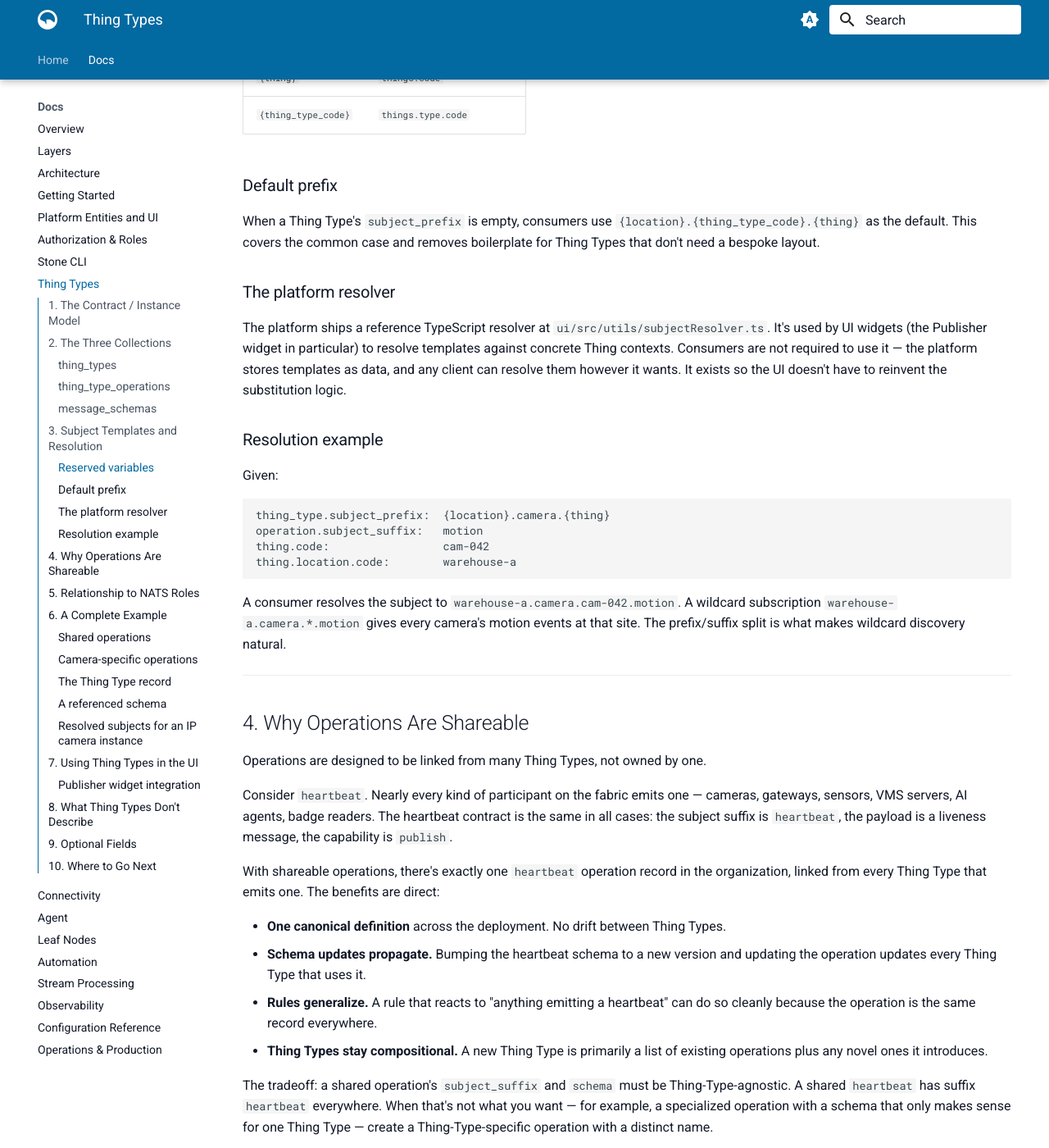
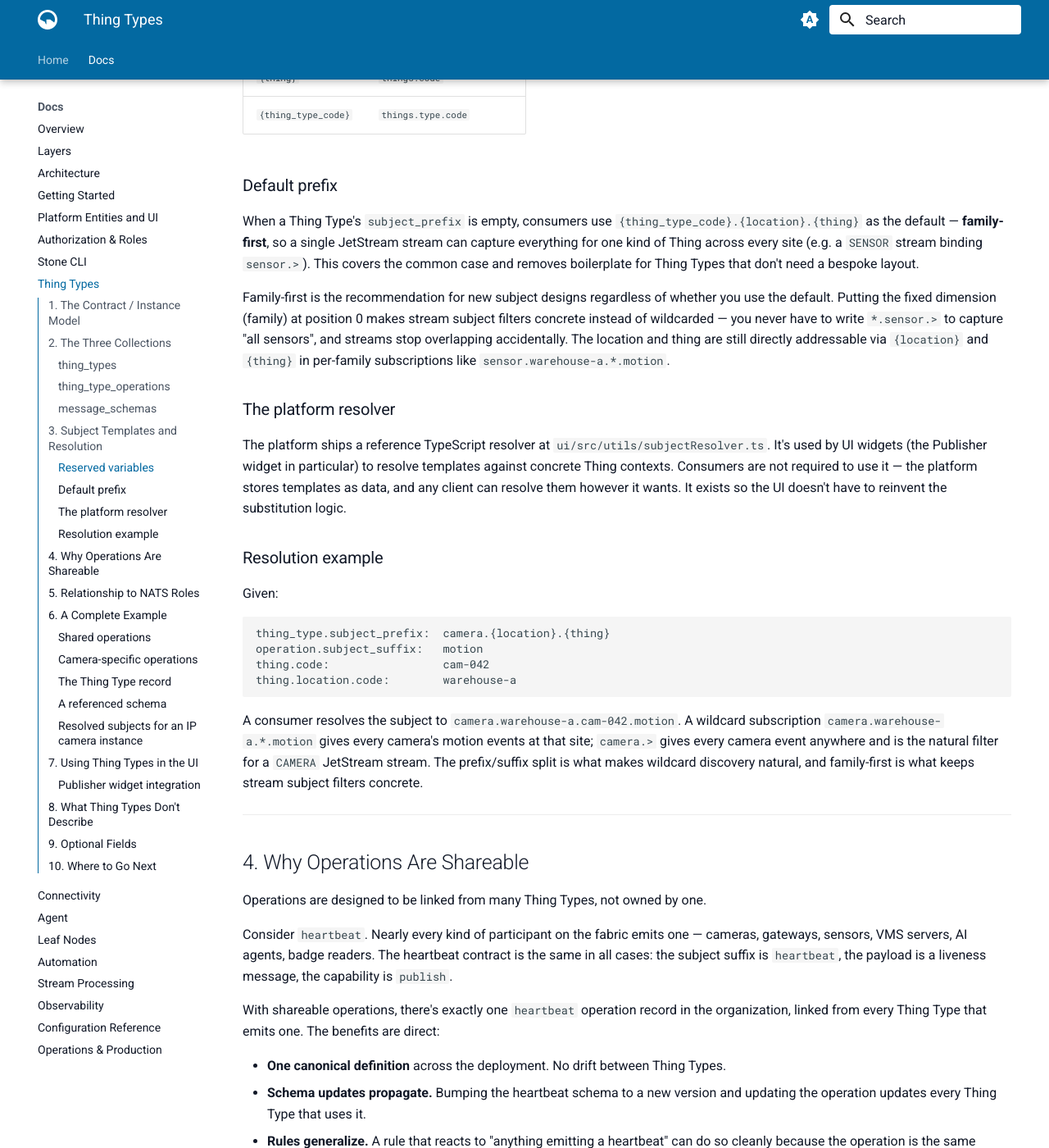
Before and after one commit to stone-age-io/platform-docs, an MkDocs documentation site: the page built from docs/thing-types.md, in a window 1280 px wide and 1400 px high, scrolled down 3164 px. Shown: the whole window at 82% size. Built offline with MkDocs 1.6.1 and Material for MkDocs 9.7.7, drawn with Linux system fonts in a browser that asks for light colours; some of the changed text lies outside the part shown.

Commit message:
subject namespace updates

````diff
--- a/docs/thing-types.md
+++ b/docs/thing-types.md
@@ -37,7 +37,7 @@ Key fields:
 |---|---|
 | `code` | URL-safe identifier, e.g. `ip_camera`. Used in subject templates and as a stable reference. |
 | `name`, `description` | Human-readable labels. |
-| `subject_prefix` | Template string like `{location}.camera.{thing}`. Stored literally. Empty values default to `{location}.{thing_type_code}.{thing}` when consumers resolve. |
+| `subject_prefix` | Template string like `camera.{location}.{thing}`. Stored literally. Empty values default to `{thing_type_code}.{location}.{thing}` when consumers resolve. |
 | `capabilities` | Coarse-grained summary of what this Thing Type does. Values: `publish`, `subscribe`, `request`, `reply`. Typically maintained as the union of its operations' capabilities. |
 | `operations` | Multi-relation to `thing_type_operations` — the verbs this Thing Type declares. |
 
@@ -81,7 +81,7 @@ All three collections are org-scoped via the standard tenancy API rules.
 
 ## 3. Subject Templates and Resolution
 
-Subject prefixes and suffixes are stored as **literal template strings**. The value `{location}.camera.{thing}` in a `subject_prefix` field is exactly the text stored — the curly braces are part of the value.
+Subject prefixes and suffixes are stored as **literal template strings**. The value `camera.{location}.{thing}` in a `subject_prefix` field is exactly the text stored — the curly braces are part of the value.
 
 ### Reserved variables
 
@@ -96,7 +96,9 @@ Consumers resolve templates against a Thing's context using these reserved varia
 
 ### Default prefix
 
-When a Thing Type's `subject_prefix` is empty, consumers use `{location}.{thing_type_code}.{thing}` as the default. This covers the common case and removes boilerplate for Thing Types that don't need a bespoke layout.
+When a Thing Type's `subject_prefix` is empty, consumers use `{thing_type_code}.{location}.{thing}` as the default — **family-first**, so a single JetStream stream can capture everything for one kind of Thing across every site (e.g. a `SENSOR` stream binding `sensor.>`). This covers the common case and removes boilerplate for Thing Types that don't need a bespoke layout.
+
+Family-first is the recommendation for new subject designs regardless of whether you use the default. Putting the fixed dimension (family) at position 0 makes stream subject filters concrete instead of wildcarded — you never have to write `*.sensor.>` to capture "all sensors", and streams stop overlapping accidentally. The location and thing are still directly addressable via `{location}` and `{thing}` in per-family subscriptions like `sensor.warehouse-a.*.motion`.
 
 ### The platform resolver
 
@@ -107,13 +109,13 @@ The platform ships a reference TypeScript resolver at `ui/src/utils/subjectResol
 Given:
 
 ```
-thing_type.subject_prefix:  {location}.camera.{thing}
+thing_type.subject_prefix:  camera.{location}.{thing}
 operation.subject_suffix:   motion
 thing.code:                 cam-042
 thing.location.code:        warehouse-a
 ```
 
-A consumer resolves the subject to `warehouse-a.camera.cam-042.motion`. A wildcard subscription `warehouse-a.camera.*.motion` gives every camera's motion events at that site. The prefix/suffix split is what makes wildcard discovery natural.
+A consumer resolves the subject to `camera.warehouse-a.cam-042.motion`. A wildcard subscription `camera.warehouse-a.*.motion` gives every camera's motion events at that site; `camera.>` gives every camera event anywhere and is the natural filter for a `CAMERA` JetStream stream. The prefix/suffix split is what makes wildcard discovery natural, and family-first is what keeps stream subject filters concrete.
 
 ---
 
@@ -196,7 +198,7 @@ Note that `snapshot_request` and `snapshot_reply` are two separate operations th
 code:              ip_camera
 name:              IP Camera
 description:       Network camera with motion detection and PTZ
-subject_prefix:    {location}.camera.{thing}
+subject_prefix:    camera.{location}.{thing}
 capabilities:      [publish, subscribe, reply]
 operations:        [heartbeat, status, motion, snapshot_reply, ptz]
 ```
@@ -227,11 +229,11 @@ Thing: `code = cam-042`, `type = ip_camera`, located at `warehouse-a`.
 
 | Operation | Capability | Resolved Subject |
 |---|---|---|
-| `heartbeat` | publish | `warehouse-a.camera.cam-042.heartbeat` |
-| `status` | publish | `warehouse-a.camera.cam-042.status` |
-| `motion` | publish | `warehouse-a.camera.cam-042.motion` |
-| `snapshot_reply` | reply | `warehouse-a.camera.cam-042.snapshot` |
-| `ptz` | subscribe | `warehouse-a.camera.cam-042.cmd.ptz` |
+| `heartbeat` | publish | `camera.warehouse-a.cam-042.heartbeat` |
+| `status` | publish | `camera.warehouse-a.cam-042.status` |
+| `motion` | publish | `camera.warehouse-a.cam-042.motion` |
+| `snapshot_reply` | reply | `camera.warehouse-a.cam-042.snapshot` |
+| `ptz` | subscribe | `camera.warehouse-a.cam-042.cmd.ptz` |
 
 ---
 
````
Also changed, not shown: docs/connectivity.md (+4 -4 lines), docs/platform-ui-entities.md (+1 -1 lines).
